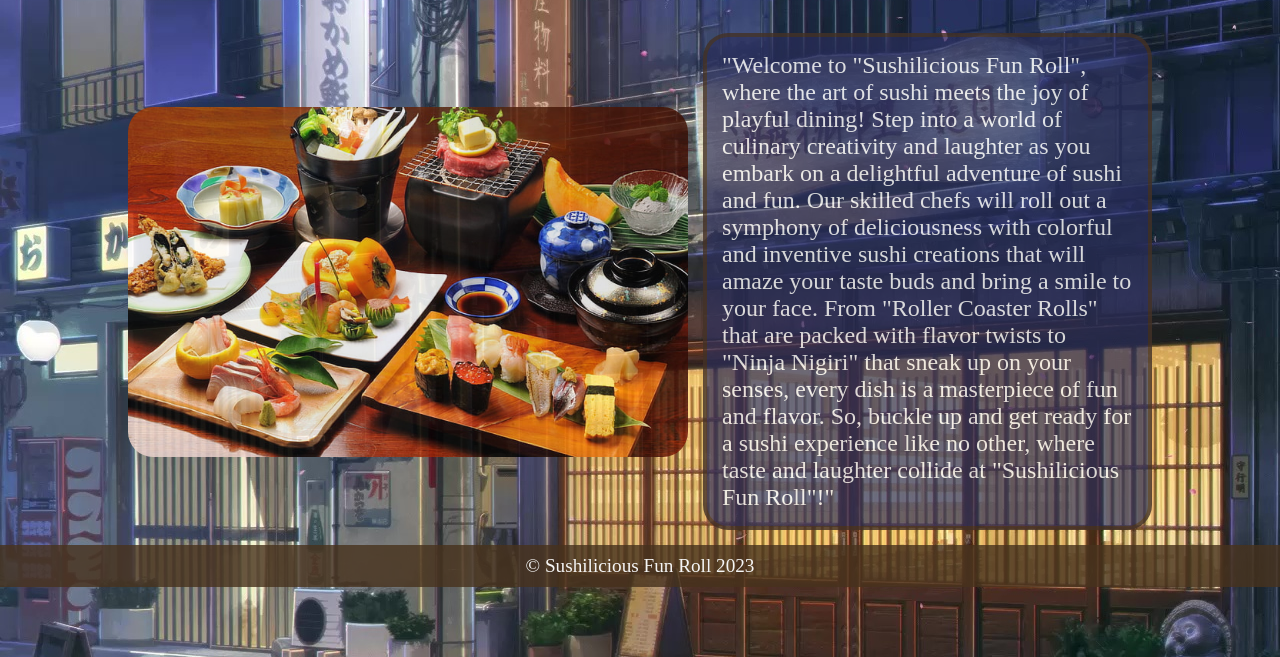
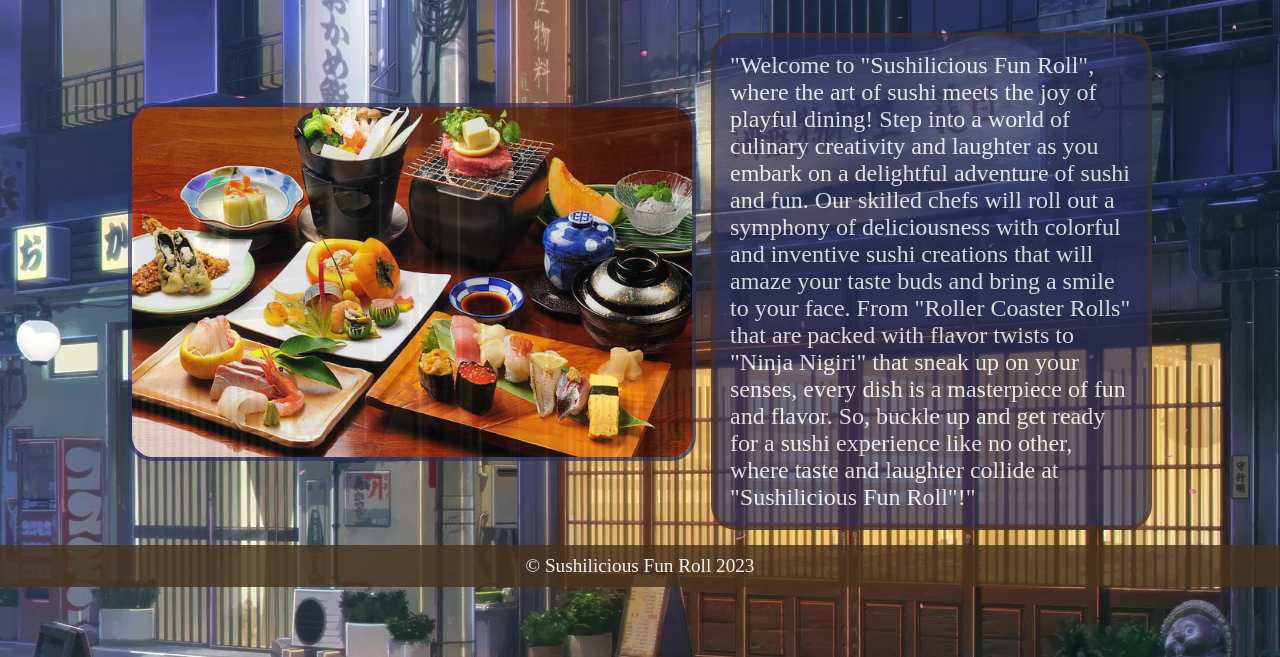
Before and after one commit to sebicirdeiu/Restaurant-Page, a plain HTML site: page index.html in a window 1280 px wide. Shown: the part 213-870 px from the top of the page. Drawn offline with Linux system fonts and the light colour scheme.

Commit message:
change name

```diff
--- a/style.css
+++ b/style.css
@@ -66,6 +66,7 @@ html, body, #content {
  border-radius: 25px;
  align-self: center;
  margin-right: 15px;
+ border: 4px solid rgba(43, 47, 92, 0.803);
 
 }
 
```
